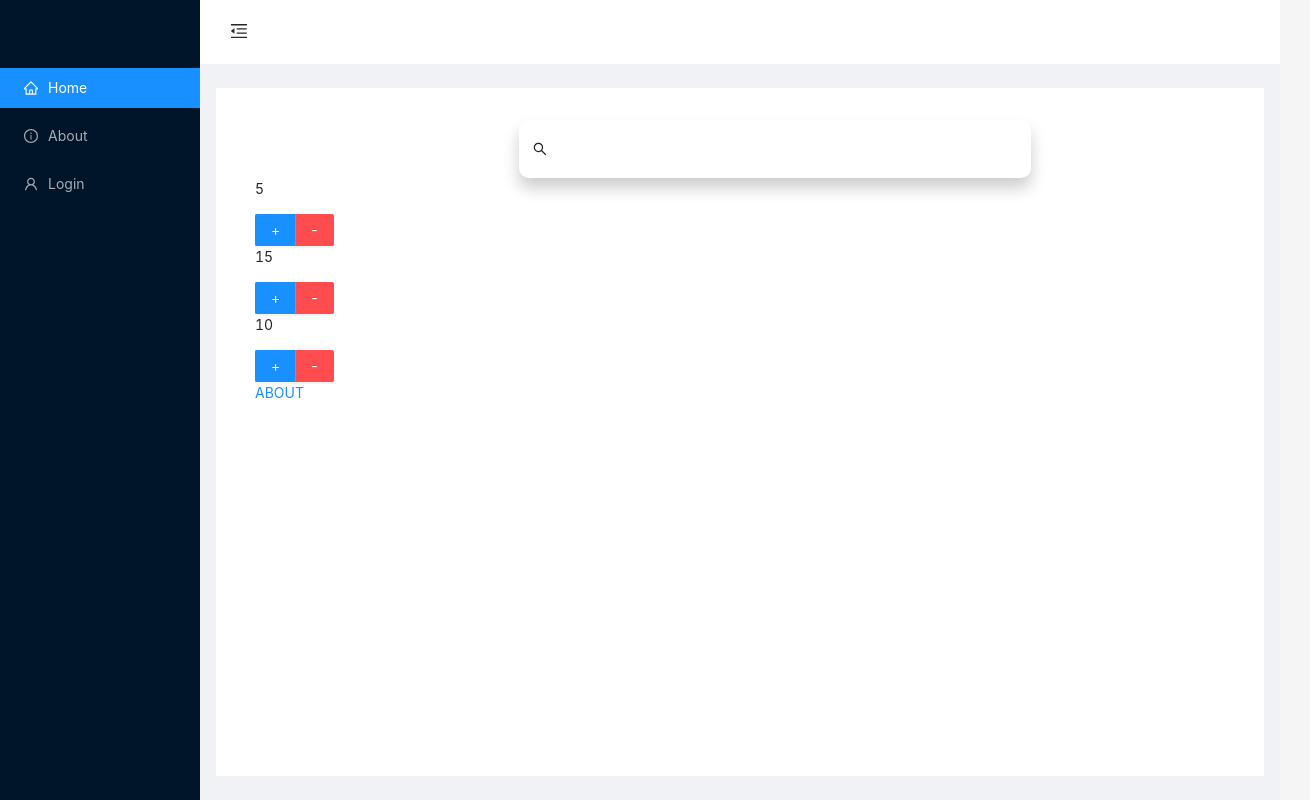
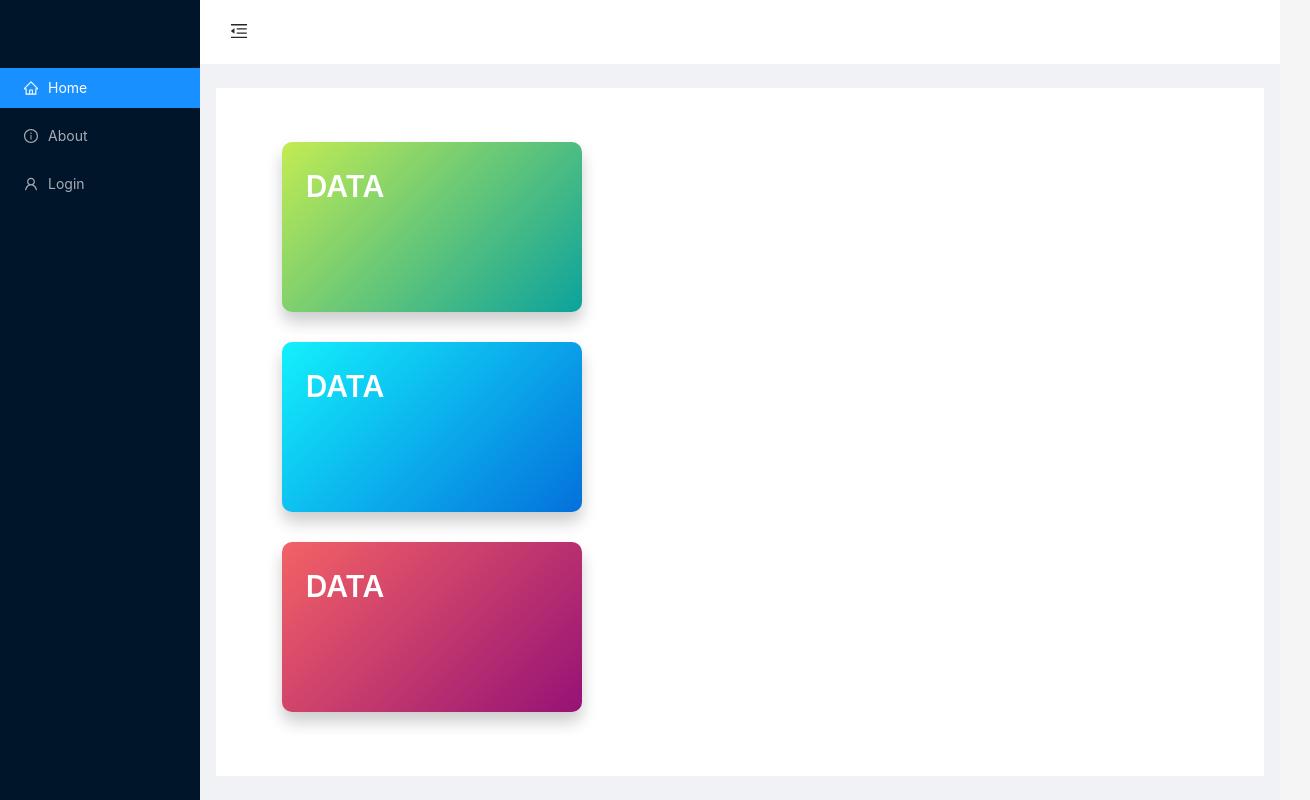
Before and after one commit to JohnnyBannanis/inventarioFront, a React (Create React App) app: page / in a window 1280 px wide. Shown: the whole page, 1310 px wide, since content can reach past the window. Built offline with nearby package versions, Linux system fonts and the light colour scheme; the HTML template or start-up script is replaced by a standard one.

Commit message:
infoCard added, changed home page

```diff
--- a/src/Style.css
+++ b/src/Style.css
@@ -14,6 +14,11 @@ body {
   padding-left: 15px;
   margin-right: auto;
   margin-left: auto;
+}
+
+.roundedShadow{
+  border-radius:10px ;
+  box-shadow: 0 10px 16px 0 rgb(0 0 0 / 20%) ;
 }
 @media (min-width: 768px) {
   .container {
--- a/src/components/Home.js
+++ b/src/components/Home.js
@@ -1,20 +1,18 @@
-import Contador from "./Contador";
 import { useState } from "react";
-import { Link } from "react-router-dom";
-import SearchBar from "./shared/SearchBar";
-import Container from "./shared/Container";
+import InfoCard from "./shared/InfoCard";
+import { Col, Row } from "antd";
 
 function Home() {
   const [search, setSearch] = useState("");
   return (
     <div>
-      <Container>
-        <SearchBar onChange={setSearch} value={search} />
-        <Contador initial="5" />
-        <Contador initial="15" />
-        <Contador initial="10" />
-        <Link to="/about">ABOUT</Link>
-      </Container>
+      <Row>
+        <Col offset={1}>
+          <InfoCard colorNum={0} />
+          <InfoCard colorNum={1} />
+          <InfoCard colorNum={2} />
+        </Col>
+      </Row>
     </div>
   );
 }
--- a/src/components/Login.js
+++ b/src/components/Login.js
@@ -32,11 +32,9 @@ function Login() {
       <form onSubmit={handleClick}>
         <Row>
           <Col sm={24} lg={{ span: 8, offset: 8 }}>
-            <Card
+            <Card className={"roundedShadow"}
               style={{
-                backgroundColor: "#f0f2f5",
-                borderRadius:10,
-                boxShadow: "0 10px 16px 0 rgb(0 0 0 / 20%)",
+                background: "linear-gradient(135deg, #f8f8f8 0%,#efefef 100%)",
               }}
             >
               <Title level={2} style={{ textAlign: "center" }}>
--- /dev/null
+++ b/src/components/shared/InfoCard.js
@@ -0,0 +1,32 @@
+import { Card, Typography } from "antd";
+const { Title } = Typography;
+
+function InfoCard ({colorNum}){
+    const gradients = [
+        "linear-gradient(135deg, #c3ec52 0%,#0ba29d 100%)",
+        "linear-gradient(135deg, #13f1fc 0%,#0470dc 100%)",
+        "linear-gradient(135deg, #F36265 0%,#961276 100%)"
+    ];
+
+    return  <div>
+      <Card className={"roundedShadow"}
+        style={{
+          //backgroundImage: "linear-gradient(to right top, #051937, #004d7a, #008793, #00bf72, #a8eb12)",
+          backgroundImage: gradients[colorNum],
+          border:"none",
+          height:170,
+          width:300,
+          //height:"15vh",
+          //width:"15vw",
+          marginTop:30
+        }}
+      >
+
+        <Title level={2} style={{ textAlign: "left", color:"white"}}>
+            DATA
+        </Title>
+      </Card>
+    </div>
+
+}
+export default InfoCard;
--- a/src/components/shared/SearchBar.js
+++ b/src/components/shared/SearchBar.js
@@ -7,7 +7,7 @@ export default function Search({ onChange, value }) {
   };
 
   return (
-    <div
+    <div className={"roundedShadow"}
       style={{
         //borderWidth: "0px 0px 1px 0px",
         //borderStyle: "solid",
@@ -18,9 +18,9 @@ export default function Search({ onChange, value }) {
         marginRight: "auto",
         marginTop: "1vh",
         alignItems: "center",
-        boxShadow: "0 10px 16px 0 rgb(0 0 0 / 20%)",
+        //boxShadow: "0 10px 16px 0 rgb(0 0 0 / 20%)",
         padding:14,
-        borderRadius:10
+        //borderRadius:10
       }}
     >
       <SearchOutlined />
--- a/src/index.js
+++ b/src/index.js
@@ -1,6 +1,7 @@
 import React from 'react';
 import ReactDOM from 'react-dom';
 import './index.css';
+import './Style.css';
 import App from './App';
 import reportWebVitals from './reportWebVitals';
 import { BrowserRouter } from 'react-router-dom';
```
